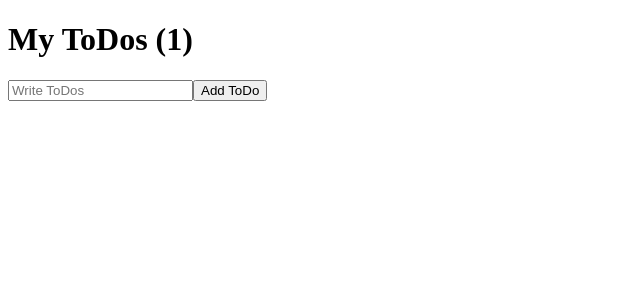
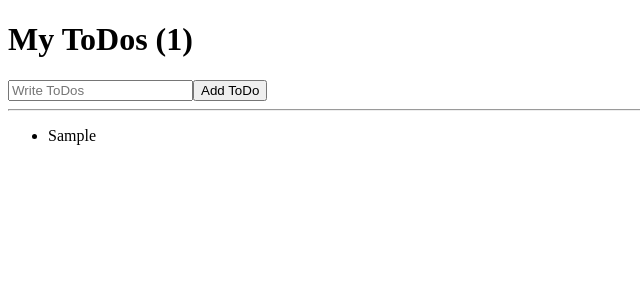
Before and after one commit to hjkimGithub/reviewreact, a React (Create React App) app: page / in a window 1280 px wide. Both pictures are taken after typing "Sample" into the empty fields and a click on the button "Add ToDo". Shown: the top 300 px of the page, without its empty margins (0-640 px from the left). Built offline with nearby package versions, Linux system fonts and the light colour scheme.

Commit message:
make simple toDo

```diff
--- a/src/App.js
+++ b/src/App.js
@@ -20,6 +20,11 @@ function App() {
       <input onChange={onChange} value={toDo} type="text" placeholder="Write ToDos" />
       <button>Add ToDo</button>
     </form>
+    <hr />
+    <ul>
+    {toDos.map((item, index) =>
+    <li key={index}>{item}</li>)}
+    </ul>
   </div>
 }
 
```
